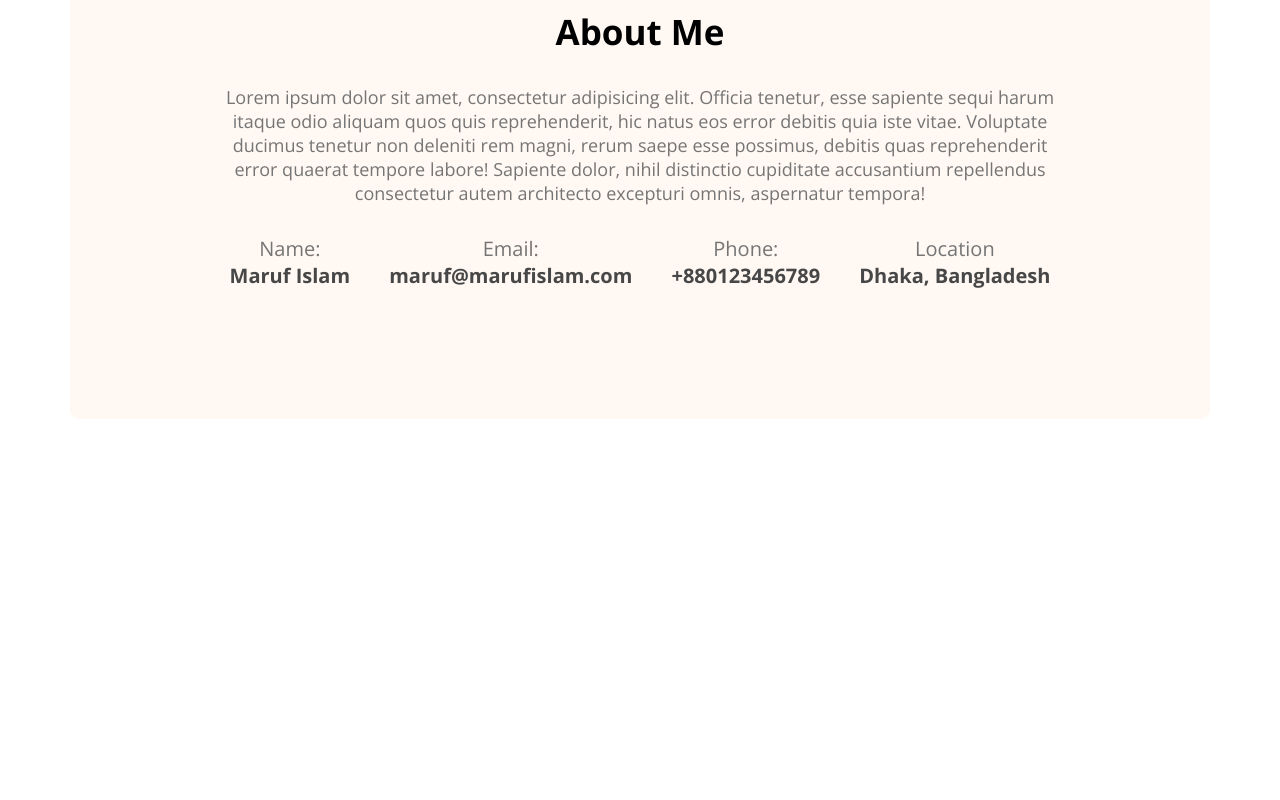
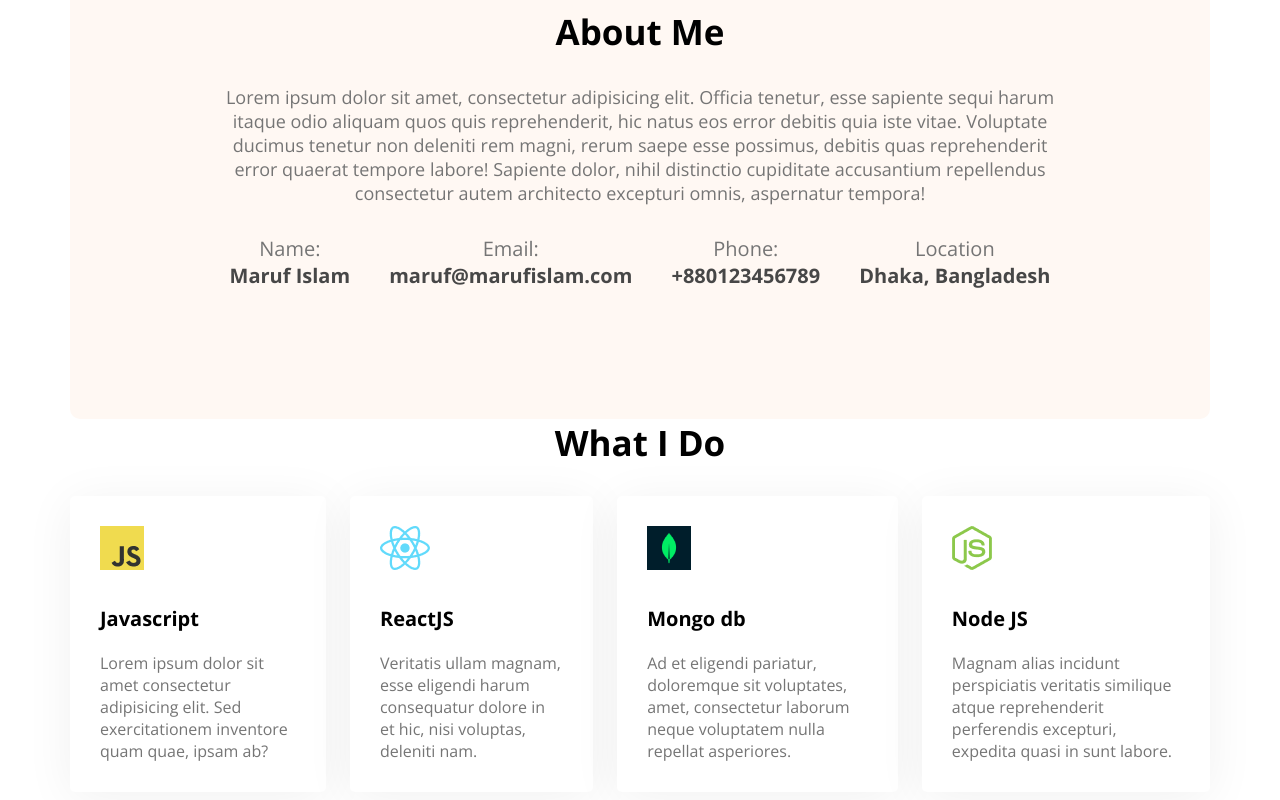
Before and after one commit to marufislamnadim/developer-portfolio, a plain HTML site: page index.html in a window 1280 px wide. Shown: the part 1042-1842 px from the top of the page. Before the commit the page ends 1461 px from the top, so only its background shows below. Drawn offline with nearby package versions, Linux system fonts and the light colour scheme.

Commit message:
What i do section added

```diff
--- a/index.html
+++ b/index.html
@@ -53,6 +53,31 @@
                 </div>
             </div>
         </section>
+        <section class="what-i-do">
+            <h3 class="section-title">What I Do</h3>
+            <div class="skills-container">
+                <div class="skill">
+                    <img src="./images/icons/js.png" alt="">
+                    <h4 class="skill-title">Javascript</h4>
+                    <p class="skill-description">Lorem ipsum dolor sit amet consectetur adipisicing elit. Sed exercitationem inventore quam quae, ipsam ab?</p>
+                </div>
+                <div class="skill">
+                    <img src="./images/icons/react.png" alt="">
+                    <h4 class="skill-title">ReactJS</h4>
+                    <p class="skill-description">Veritatis ullam magnam, esse eligendi harum consequatur dolore in et hic, nisi voluptas, deleniti nam.</p>
+                </div>
+                <div class="skill">
+                    <img src="./images/icons/mongo.png" alt="">
+                    <h4 class="skill-title">Mongo db</h4>
+                    <p class="skill-description">Ad et eligendi pariatur, doloremque sit voluptates, amet, consectetur laborum neque voluptatem nulla repellat asperiores.</p>
+                </div>
+                <div class="skill">
+                    <img src="./images/icons/nodejs.png" alt="">
+                    <h4 class="skill-title">Node JS</h4>
+                    <p class="skill-description">Magnam alias incidunt perspiciatis veritatis similique atque reprehenderit perferendis excepturi, expedita quasi in sunt labore.</p>
+                </div>
+            </div>
+        </section>
     </main>
     <footer>
 
--- a/styles/style.css
+++ b/styles/style.css
@@ -86,6 +86,7 @@ main{
     margin-bottom: 30px;
     font-size: 35px;
     font-weight: 700;
+    text-align: center;
 }
 .section-description{
     color: #757575;
@@ -107,3 +108,26 @@ main{
     font-size: 20px;
     color: #474747;
 }
+/* what-i-do section */
+.what-i-do{
+    margin-bottom: 30px;
+}
+.skills-container{
+    display: flex;
+    gap: 24px;
+}
+.skill{
+    background: #FFFFFF;
+    box-shadow: 0px 6px 50px rgba(0, 0, 0, 0.06);
+    border-radius: 5px;
+    padding: 30px;
+}
+.skill-title{
+    font-weight: 700;
+    font-size: 20px;
+    margin-top: 30px;
+    margin-bottom: 20px;
+}
+.skill-description{
+    color: #757575;
+}
```
